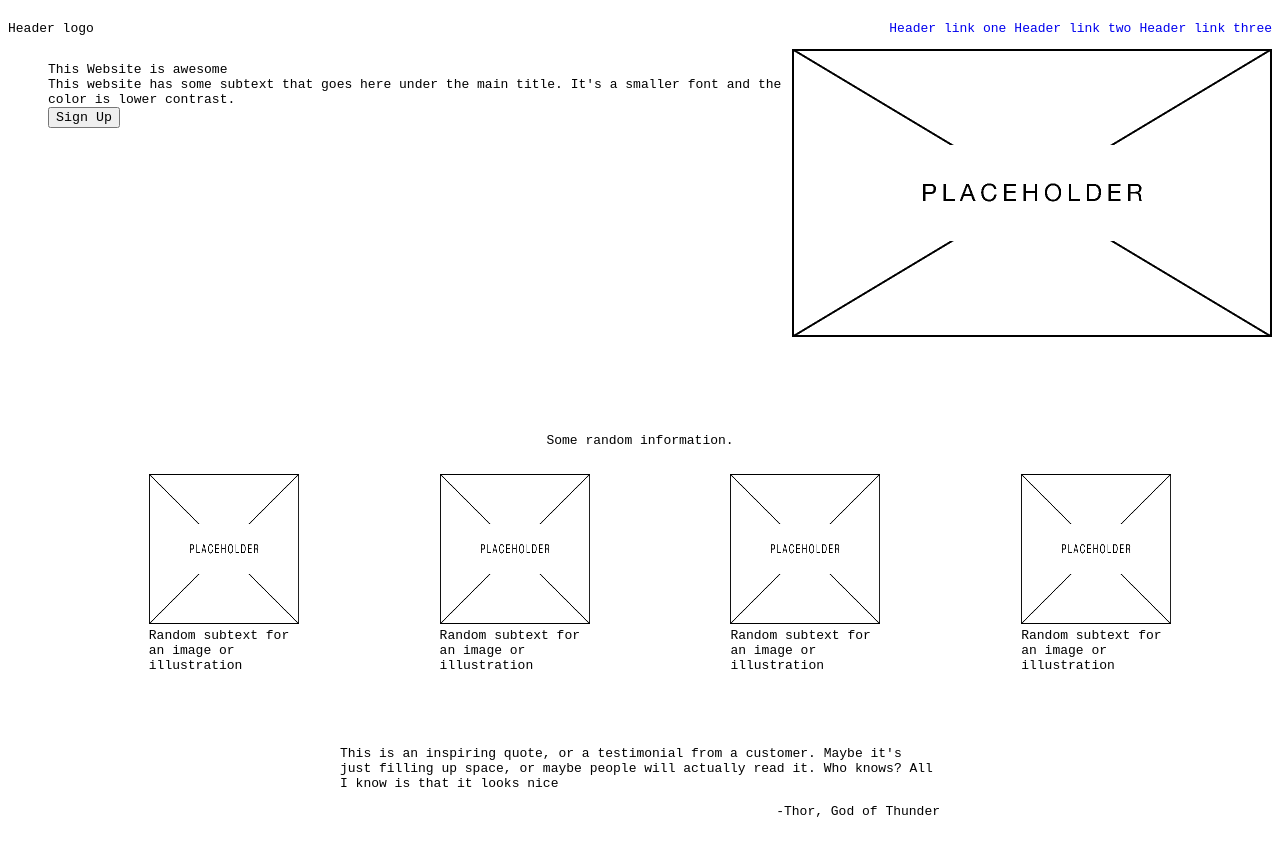
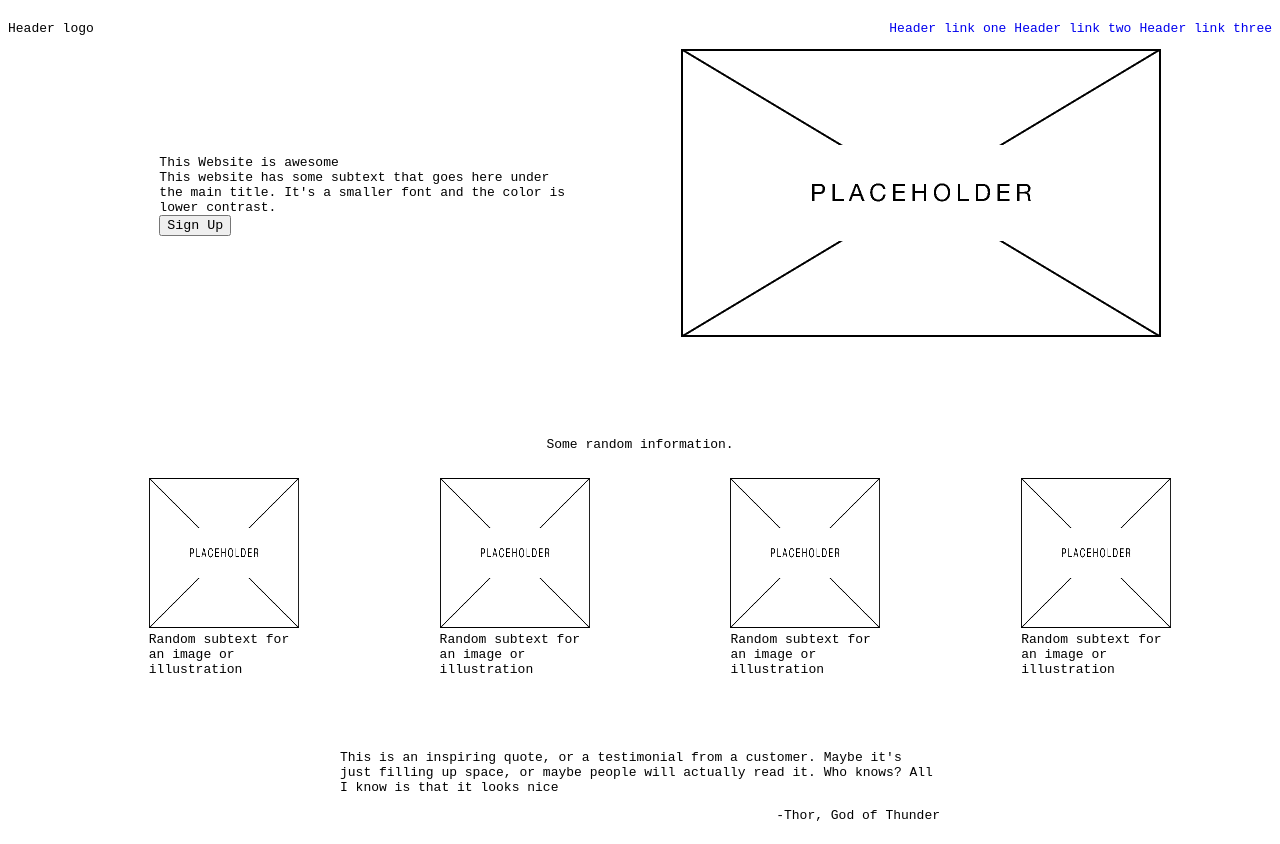
Before and after one commit to ricardo-hz/landing-page, a plain HTML site: page index.html in a window 1280 px wide. Drawn offline with Linux system fonts and the light colour scheme.

Commit message:
Update spacing for below header
Add image credits for placeholder image

```diff
--- a/index.html
+++ b/index.html
@@ -19,7 +19,7 @@
 
         <div class="below-header">
             <div class="text">
-                <ul>
+                <ul class="below-header-list">
                     <li>This Website is awesome</li>
                     <li>This website has some subtext that goes here
                         under the main title. It's a smaller font and
@@ -27,7 +27,9 @@
                     <li><button>Sign Up</button></li>
                 </ul>
             </div>
+            <div class="image">
             <img src = "./img/placeholder.png" alt="Placeholder alt text for placeholder image">
+            </div>
         </div>
 
         <div class="random-information">
--- a/styles.css
+++ b/styles.css
@@ -33,6 +33,13 @@ a{
 
 .below-header{
     display: flex;
+    justify-content: space-evenly;
+}
+
+.below-header .text{
+    display: flex;
+    align-items: center;
+    width: 450px;
 }
 
 .image-container{
```
Also changed, not shown: 1 other file.
